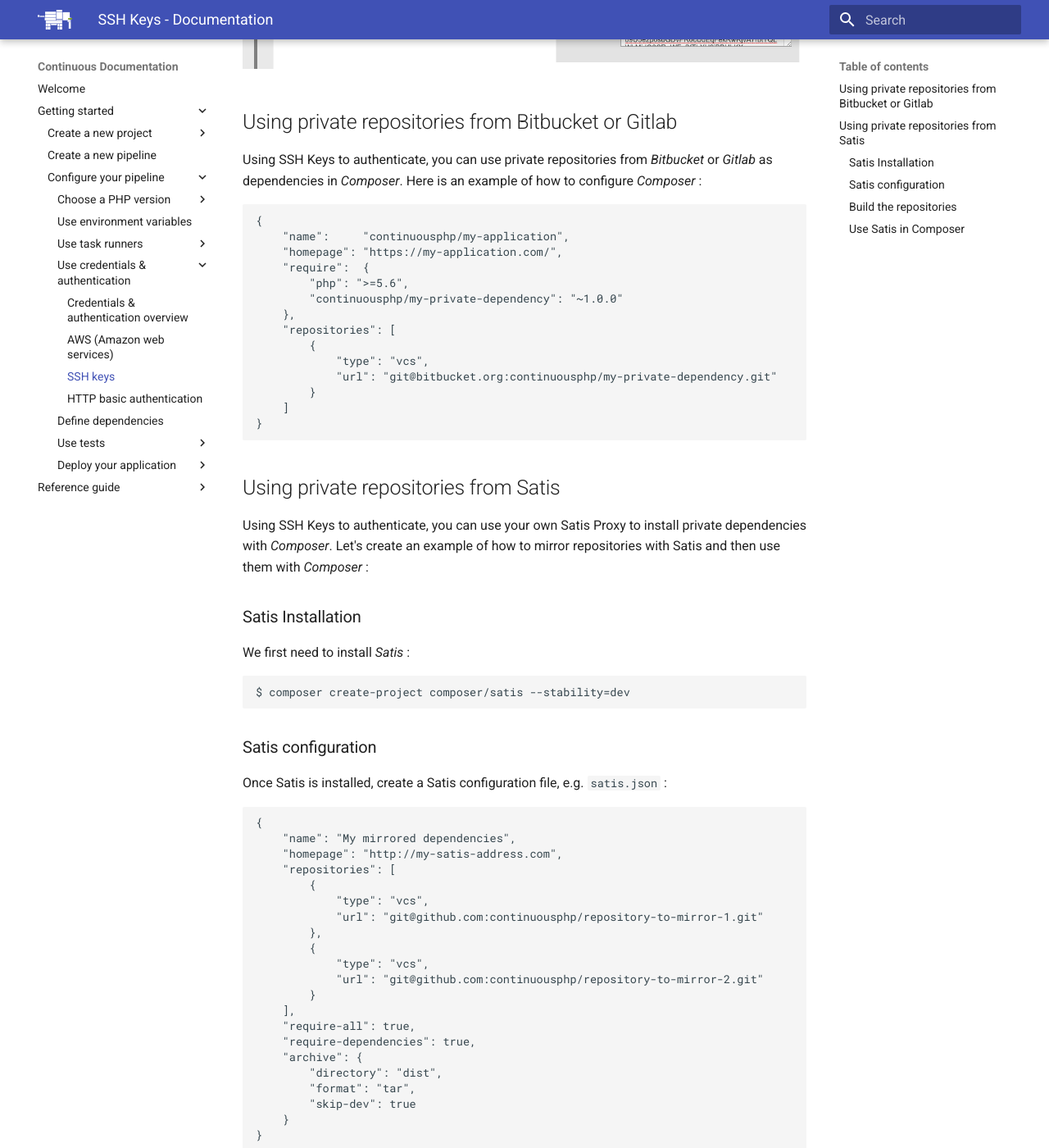
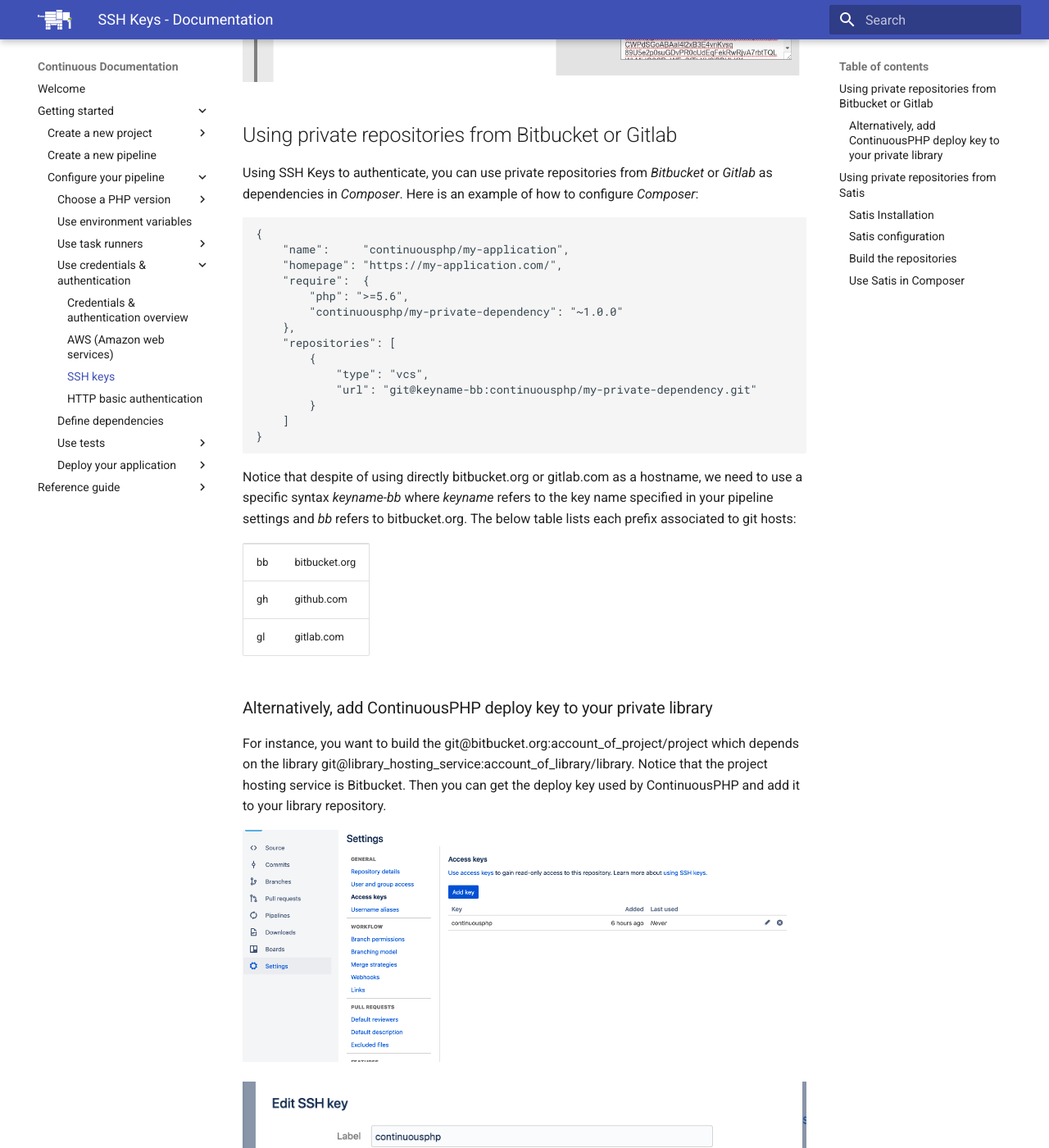
Before and after one commit to continuousphp/documentation, an MkDocs documentation site: the page built from docs/credentials-authentication/ssh.md, in a window 1280 px wide and 1400 px high, scrolled down 765 px. Shown: the whole window at 82% size. Built offline with MkDocs 1.6.1 and Material for MkDocs 9.7.7, drawn with Linux system fonts in a browser that asks for light colours; some of the changed text lies outside the part shown.

Commit message:
How to Pipeline & Composer

````diff
--- a/docs/credentials-authentication/ssh.md
+++ b/docs/credentials-authentication/ssh.md
@@ -5,16 +5,18 @@
 order:          2
 excerpt:        "SSH Key support by continuousphp"
 ---
-If you have private repositories on Bitbucket/Gitlab or a Satis/Toran Proxy with private dependencies,
-you can use SSH Keys to access them during your build. Simply go to the *Build Settings* of your pipeline
-configuration and enter your private SSH Keys to make them available in every container of your build.
+
+
+If you need to use private repositories on Bitbucket/Gitlab or a Satis/Toran Proxy with private dependencies, ContinuousPHP offer several ways to reach your goal.
+
+First, simply go to the *Build Settings* of your pipeline configuration and enter your private SSH Keys to make them available in every container of your build.
 
 ![SSH Keys](/assets/doc/credentials-authentication/ssh.png)
 
 ## Using private repositories from Bitbucket or Gitlab
 
 Using SSH Keys to authenticate, you can use private repositories from *Bitbucket* or *Gitlab* as dependencies in *Composer*. Here
-is an example of how to configure *Composer* :
+is an example of how to configure *Composer*:
 
 ```
 {
@@ -27,11 +29,40 @@
     "repositories": [
         {
             "type": "vcs",
-            "url": "git@bitbucket.org:continuousphp/my-private-dependency.git"
+            "url": "git@keyname-bb:continuousphp/my-private-dependency.git"
         }
     ]
 }
 ```
+Notice that despite of using directly bitbucket.org or gitlab.com as a hostname, we need to use a specific syntax *keyname-bb* where *keyname* refers to the key name specified in
+your pipeline settings and *bb* refers to bitbucket.org. The below table lists each prefix associated to git hosts:
+
+
+<table>
+  <tr>
+    <td>bb</td><td>bitbucket.org</td>
+  </tr>
+  <tr>
+    <td>gh</td><td>github.com</td>
+  </tr>
+  <tr>
+    <td>gl</td><td>gitlab.com</td>
+  </tr>
+</table>
+
+
+### Alternatively, add ContinuousPHP deploy key to your private library
+
+For instance, you want to build the  git@bitbucket.org:account_of_project/project which depends on the library git@library_hosting_service:account_of_library/library.
+Notice that the project hosting service is Bitbucket.
+Then you can get the deploy key used by ContinuousPHP and add it to your library repository.
+
+![bitbucket settings](/assets/doc/credentials-authentication/bitbucket_account_settings.png)
+
+![bitbucket_continuousphp_deploykey](/assets/doc/credentials-authentication/bitbucket_continuousphp_deploykey.png)
+
+In this way, you don't need to refer any keys in your pipeline settings.
+
 
 ## Using private repositories from Satis
 
````
Also changed, not shown: docs/assets/doc/credentials-authentication/bitbucket_account_settings.png (added), docs/assets/doc/credentials-authentication/bitbucket_continuousphp_deploykey.png (added).
